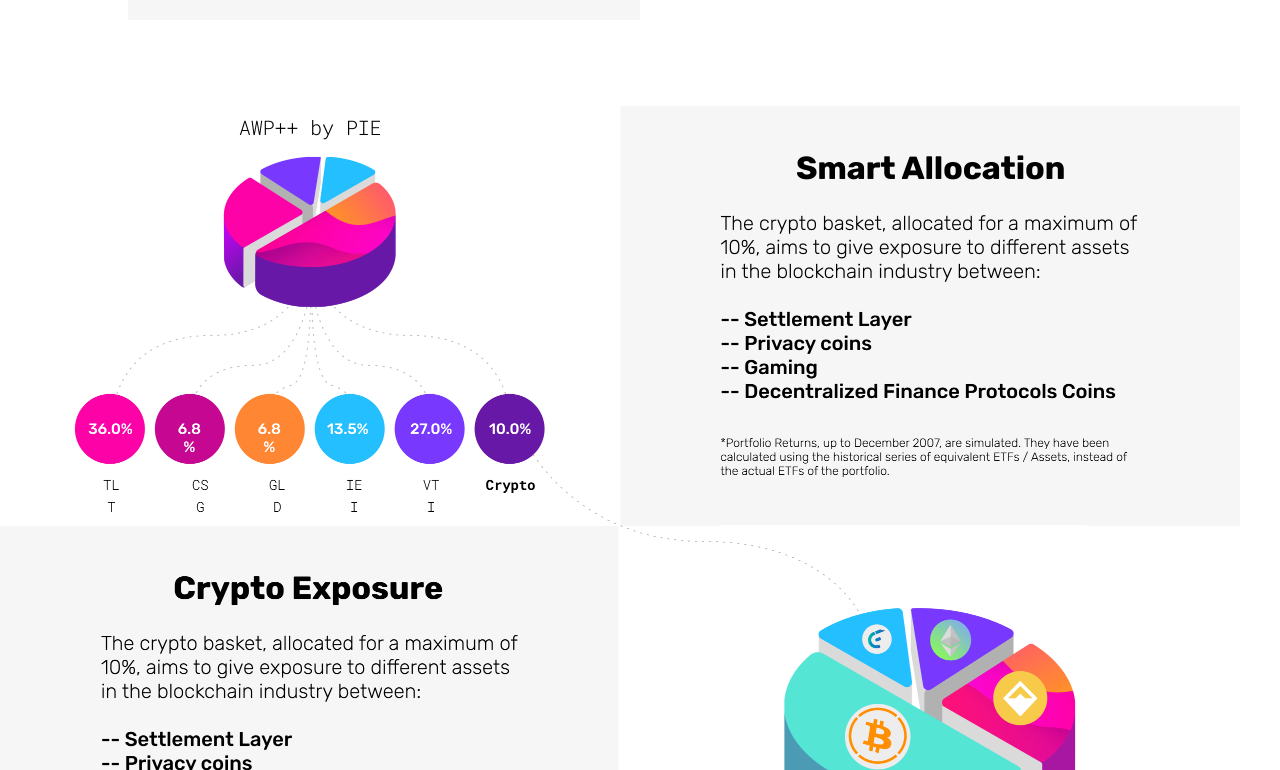
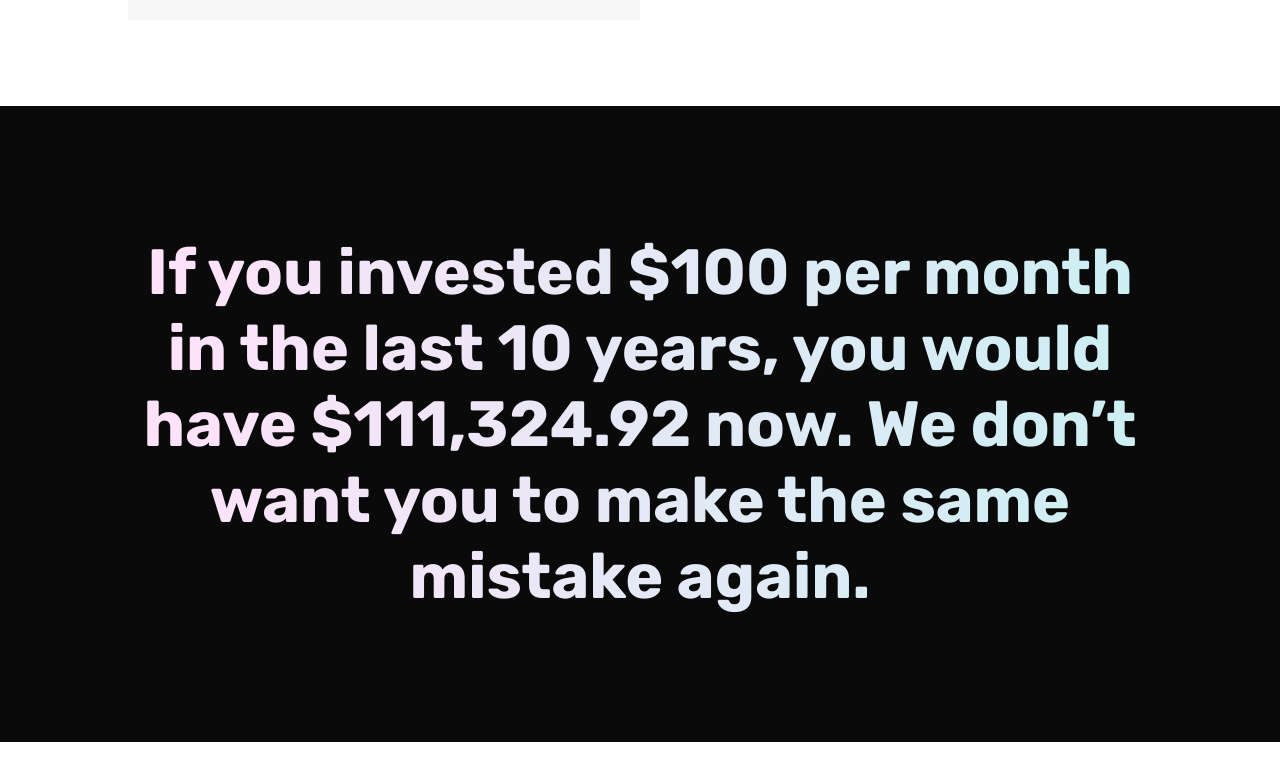
Before and after one commit to pie-dao/frontend, a React (Create React App) app: page / in a window 1280 px wide. Shown: the part 3210-3980 px from the top of the page. Built offline with nearby package versions, Linux system fonts and the light colour scheme.

Commit message:
restoring normal features

```diff
--- a/src/App.js
+++ b/src/App.js
@@ -9,7 +9,6 @@ import Features from './Components/Features';
 import BlackBGgradientText from './Components/BlackBGgradientText';
 import BigBlackTitle from './Components/BigBlackTitle';
 import Newsletter from './Components/Newsletter';
-import TemporaryFeatures from './Components/TemporaryFeatures';
 
 function App() {
   return (
@@ -21,7 +20,6 @@ function App() {
       <GradientText/>
       <Newsletter/>
       <Features/>
-      <TemporaryFeatures/>
       <BlackBGgradientText/>
       <BigBlackTitle/>
       <Newsletter/>
```
